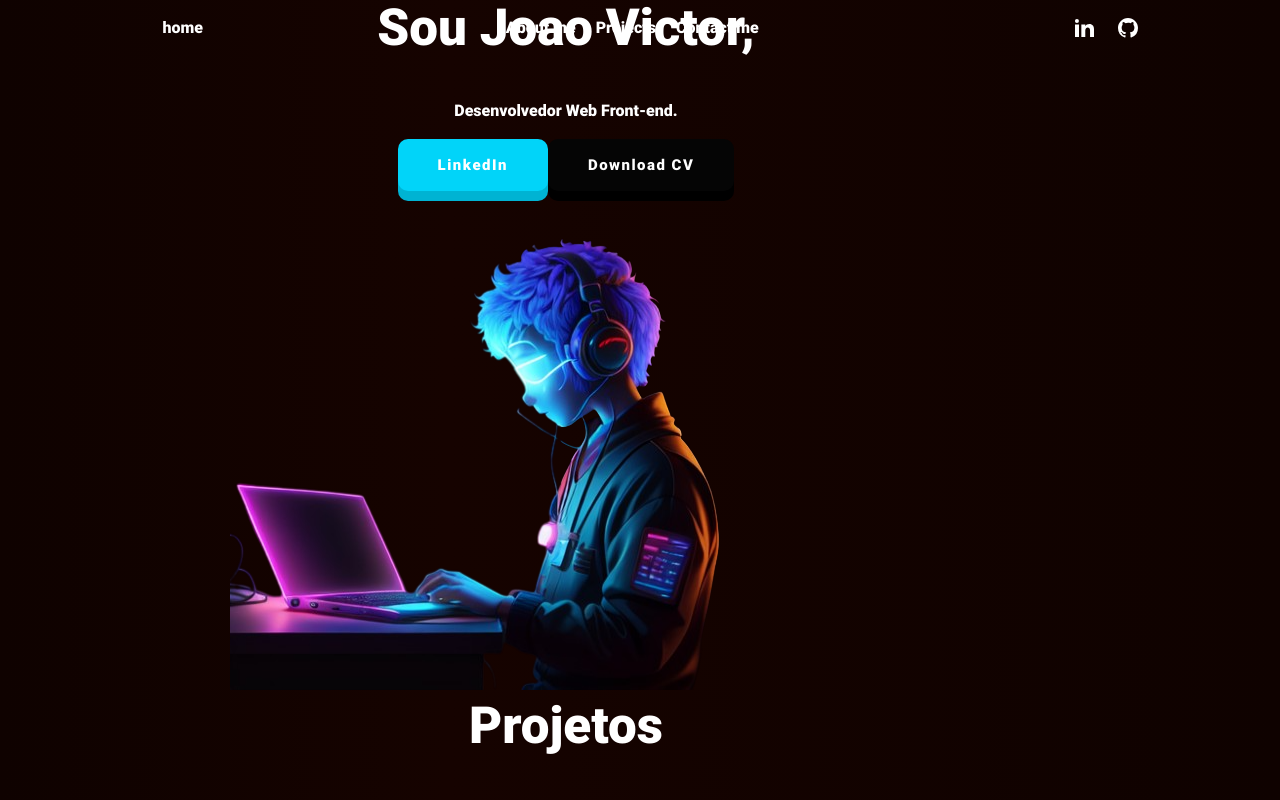
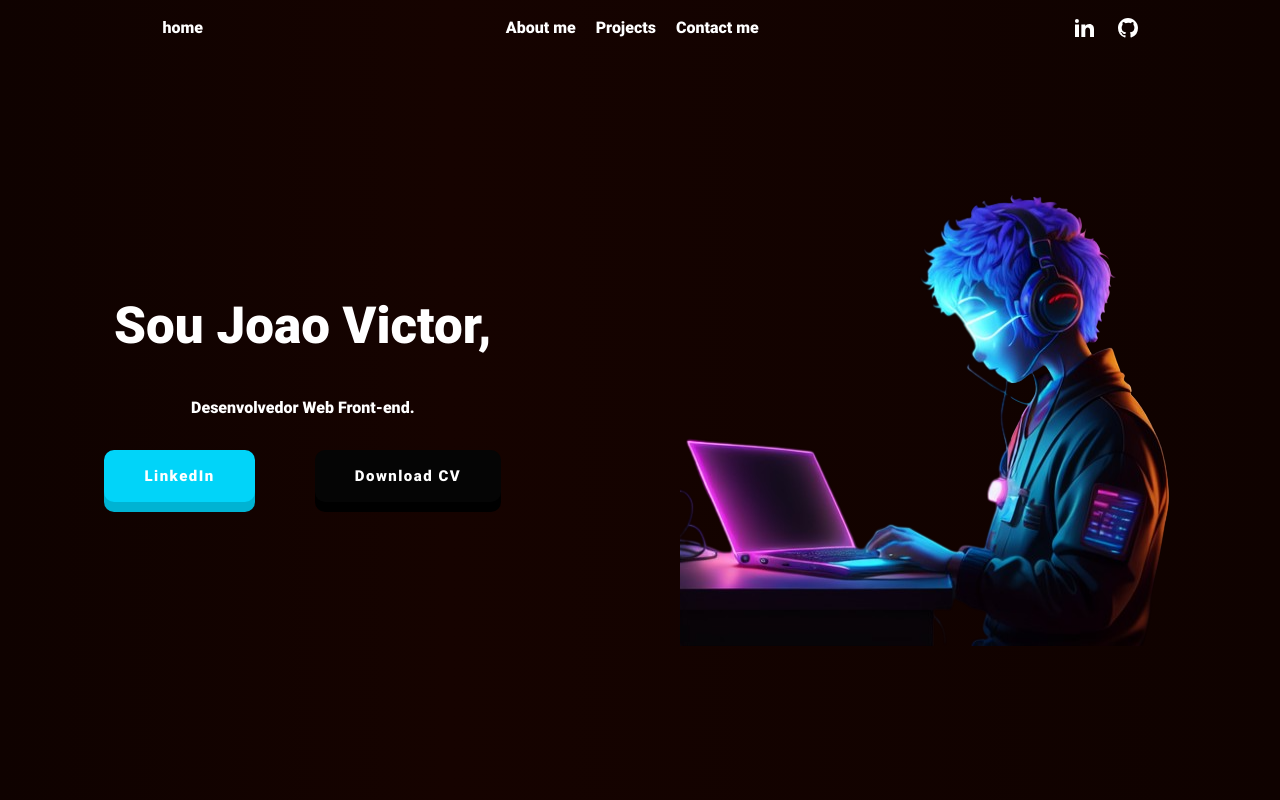
Before and after one commit to joaovictorst/Portfolio, a React (Vite) app: page / in a window 1280 px wide. Shown: the top 800 px of the page. Built offline with nearby package versions, Linux system fonts and the light colour scheme.

Commit message:
correçoes

```diff
--- a/src/index.css
+++ b/src/index.css
@@ -13,6 +13,7 @@
   -moz-osx-font-smoothing: grayscale;
   -webkit-text-size-adjust: 100%;
 }
+
 
 a {
   font-weight: 500;
--- a/src/pages/Fsection/Fsection.css
+++ b/src/pages/Fsection/Fsection.css
@@ -13,6 +13,11 @@
     justify-content: center;
     flex-direction: column;
     text-align: center;
+}
+
+.container-text p {
+    margin-top: 0px;
+    margin-bottom: 30px;
 }
 
 .container-text div a {
--- a/src/pages/Fsection/Fsection.jsx
+++ b/src/pages/Fsection/Fsection.jsx
@@ -7,8 +7,8 @@ import logo from '../../assets/guy.png'
 
 export default function Fcontent(){
     return(
-        <section >
-            <div>
+        <section className="container">
+            <div className="container-text">
                 <h1>Sou Joao Victor,</h1>
                 <p>Desenvolvedor Web Front-end.</p>
                 <div>
```
